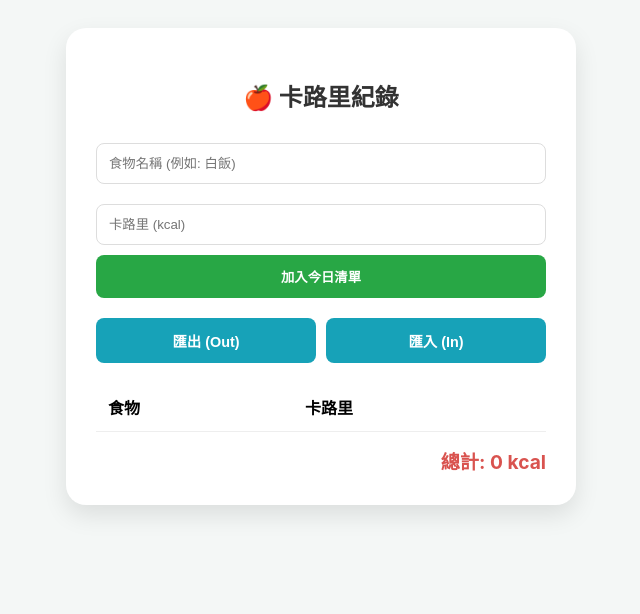
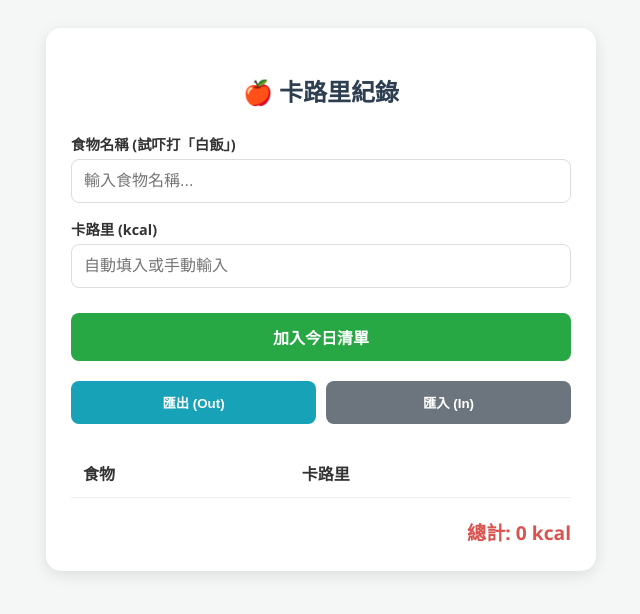
Before and after one commit to julianchan-uk/Keepfit, a Python web app: template templates/index.html in a window 1280 px wide. Shown: the top 614 px of the page, without its empty margins (319-959 px from the left). Run offline with Jinja, Linux system fonts and the light colour scheme; the template is opened without the code that fills it, so the values that code supplies are empty.

Commit message:
Update title and enhance HTML structure

```diff
--- a/templates/index.html
+++ b/templates/index.html
@@ -3,107 +3,135 @@
 <head>
     <meta charset="UTF-8">
     <meta name="viewport" content="width=device-width, initial-scale=1.0">
-    <title>KeepFit 卡路里紀錄</title>
+    <title>🍎 卡路里紀錄助手</title>
     <style>
-        body { font-family: -apple-system, sans-serif; background: #f4f7f6; display: flex; justify-content: center; padding: 20px; }
-        .container { background: white; padding: 30px; border-radius: 20px; box-shadow: 0 10px 25px rgba(0,0,0,0.1); width: 100%; max-width: 450px; }
-        h2 { text-align: center; color: #333; }
-        input { width: 100%; padding: 12px; margin: 10px 0; border: 1px solid #ddd; border-radius: 8px; box-sizing: border-box; }
-        .btn-group { display: flex; gap: 10px; margin-top: 10px; }
-        button { flex: 1; padding: 12px; border: none; border-radius: 8px; cursor: pointer; font-weight: bold; transition: 0.3s; }
-        .btn-add { background: #28a745; color: white; width: 100%; margin-bottom: 10px; }
-        .btn-io { background: #17a2b8; color: white; font-size: 0.9em; }
-        table { width: 100%; margin-top: 20px; border-collapse: collapse; }
-        th, td { text-align: left; padding: 12px; border-bottom: 1px solid #eee; }
-        .total { text-align: right; font-size: 1.2em; color: #d9534f; font-weight: bold; margin-top: 15px; }
-        #suggestions { position: absolute; background: white; border: 1px solid #ddd; width: 390px; display: none; z-index: 100; }
-        .sug-item { padding: 10px; cursor: pointer; border-bottom: 1px solid #eee; }
-        .sug-item:hover { background: #f0f0f0; }
+        :root { --primary: #28a745; --secondary: #17a2b8; --bg: #f4f7f6; }
+        body { font-family: 'Segoe UI', Tahoma, Geneva, Verdana, sans-serif; background: var(--bg); padding: 20px; color: #333; }
+        .container { max-width: 500px; margin: auto; background: white; padding: 25px; border-radius: 15px; box-shadow: 0 4px 15px rgba(0,0,0,0.1); }
+        h2 { text-align: center; color: #2c3e50; margin-bottom: 25px; }
+        .input-group { margin-bottom: 15px; }
+        label { display: block; margin-bottom: 5px; font-weight: bold; font-size: 0.9em; }
+        input { width: 100%; padding: 12px; border: 1px solid #ddd; border-radius: 8px; box-sizing: border-box; font-size: 16px; }
+        .btn-group { display: flex; gap: 10px; margin-top: 20px; }
+        button { flex: 1; padding: 12px; border: none; border-radius: 8px; cursor: pointer; font-weight: bold; transition: opacity 0.2s; }
+        .btn-add { background: var(--primary); color: white; width: 100%; margin-top: 10px; font-size: 16px; }
+        .btn-export { background: var(--secondary); color: white; }
+        .btn-import { background: #6c757d; color: white; }
+        button:hover { opacity: 0.9; }
+        table { width: 100%; margin-top: 25px; border-collapse: collapse; }
+        th, td { padding: 12px; text-align: left; border-bottom: 1px solid #eee; }
+        .total-section { margin-top: 20px; text-align: right; font-size: 1.2em; font-weight: bold; color: #d9534f; }
     </style>
 </head>
 <body>
+
 <div class="container">
     <h2>🍎 卡路里紀錄</h2>
 
-        <div style="position: relative;">
-           <input type="text" id="foodName" list="foodList" oninput="checkFood()" placeholder="食物名稱 (例如: 白飯)">
-<datalist id="foodList">
-    </datalist>
-            <div id="suggestions"></div>
+    <div class="input-group">
+        <label>食物名稱 (試吓打「白飯」)</label>
+        <input type="text" id="foodName" list="foodList" oninput="autoFillCalorie()" placeholder="輸入食物名稱...">
+        <datalist id="foodList"></datalist>
     </div>
-        <input type="number" id="calories" placeholder="卡路里 (kcal)">
-        <button class="btn-add" onclick="addRecord()">加入今日清單</button>
+
+    <div class="input-group">
+        <label>卡路里 (kcal)</label>
+        <input type="number" id="calories" placeholder="自動填入或手動輸入">
+    </div>
+
+    <button class="btn-add" onclick="addEntry()">加入今日清單</button>
 
     <div class="btn-group">
-            <button class="btn-io" onclick="location.href='/export'">匯出 (Out)</button>
-            <button class="btn-io" onclick="document.getElementById('fileIn').click()">匯入 (In)</button>
-            <input type="file" id="fileIn" style="display:none" onchange="importData(this)">
+        <button class="btn-export" onclick="window.location.href='/export'">匯出 (Out)</button>
+        <button class="btn-import" onclick="document.getElementById('fileInput').click()">匯入 (In)</button>
+        <input type="file" id="fileInput" style="display:none" onchange="importFile(this)">
     </div>
 
     <table id="recordTable">
-            <thead><tr><th>食物</th><th>卡路里</th></tr></thead>
+        <thead>
+            <tr><th>食物</th><th>卡路里</th></tr>
+        </thead>
         <tbody></tbody>
     </table>
-        <div class="total" id="totalCal">總計: 0 kcal</div>
+
+    <div class="total-section">
+        總計: <span id="totalCal">0</span> kcal
+    </div>
 </div>
 
 <script>
-        async function searchFood() {
-            const q = document.getElementById('foodName').value;
-            const sugBox = document.getElementById('suggestions');
-            if (q.length < 1) { sugBox.style.display = 'none'; return; }
+    let foodLib = [];
 
-            const res = await fetch(`/search_lib?q=${q}`);
-            const data = await res.json();
+    // 1. 初始化：獲取大數據食物清單
+    async function loadLibrary() {
+        try {
+            const res = await fetch('/get_food_library');
+            foodLib = await res.json();
+            const datalist = document.getElementById('foodList');
+            datalist.innerHTML = foodLib.map(f => `<option value="${f.name}">`).join('');
+        } catch (e) { console.log("無法加載食物庫"); }
+    }
 
-            if (data.length > 0) {
-                sugBox.innerHTML = data.map(i => `<div class="sug-item" onclick="selectFood('${i.name}', ${i.cal})">${i.name} (${i.cal} kcal)</div>`).join('');
-                sugBox.style.display = 'block';
-            } else {
-                sugBox.style.display = 'none';
+    // 2. 自動填寫邏輯
+    function autoFillCalorie() {
+        const inputName = document.getElementById('foodName').value;
+        const match = foodLib.find(f => f.name === inputName);
+        if (match) {
+            document.getElementById('calories').value = match.cal;
         }
     }
 
-        function selectFood(name, cal) {
-            document.getElementById('foodName').value = name;
-            document.getElementById('calories').value = cal;
-            document.getElementById('suggestions').style.display = 'none';
-        }
+    // 3. 新增紀錄到後端
+    async function addEntry() {
+        const name = document.getElementById('foodName').value;
+        const cal = document.getElementById('calories').value;
+        if (!name || !cal) return alert("請輸入完整資料");
 
-        async function addRecord() {
-            const name = document.getElementById('foodName').value;
-            const cal = parseInt(document.getElementById('calories').value);
-            if (!name || !cal) return;
         await fetch('/add_record', {
             method: 'POST',
             headers: {'Content-Type': 'application/json'},
-                body: JSON.stringify({name, cal})
+            body: JSON.stringify({ name, cal: parseInt(cal) })
         });
+
         document.getElementById('foodName').value = '';
         document.getElementById('calories').value = '';
-            loadRecords();
+        loadUserRecords();
     }
 
-        async function loadRecords() {
+    // 4. 加載用戶個人紀錄
+    async function loadUserRecords() {
         const res = await fetch('/get_records');
         const data = await res.json();
         const tbody = document.querySelector('#recordTable tbody');
         let total = 0;
+
         tbody.innerHTML = data.map(r => {
-                total += r.cal;
-                return `<tr><td>${r.name}</td><td>${r.cal}</td></tr>`;
-            }).join('');
-            document.getElementById('totalCal').innerText = `總計: ${total} kcal`;
+            total += parseInt(r.cal);
+            return `<tr><td>${r.name}</td><td>${r.cal} kcal</td></tr>`;
+        }).reverse().join(''); // 最新的排上面
+
+        document.getElementById('totalCal').innerText = total;
     }
 
-        async function importData(input) {
-            const fd = new FormData();
-            fd.append('file', input.files[0]);
-            await fetch('/import', { method: 'POST', body: fd });
-            loadRecords();
+    // 5. 匯入功能
+    async function importFile(input) {
+        if (!input.files[0]) return;
+        const formData = new FormData();
+        formData.append('file', input.files[0]);
+
+        const res = await fetch('/import', { method: 'POST', body: formData });
+        if (res.ok) {
+            alert("數據匯入成功！");
+            loadUserRecords();
+        } else {
+            alert("匯入失敗，請檢查檔案格式");
+        }
     }
 
-        loadRecords();
+    // 啟動
+    loadLibrary();
+    loadUserRecords();
 </script>
+
 </body>
 </html>
```
Lines whose indentation alone changed are shown as unchanged.
